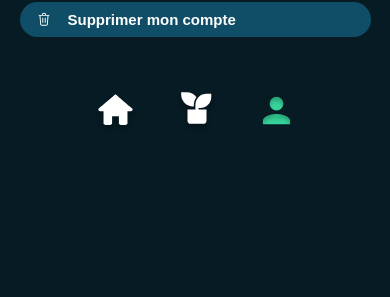
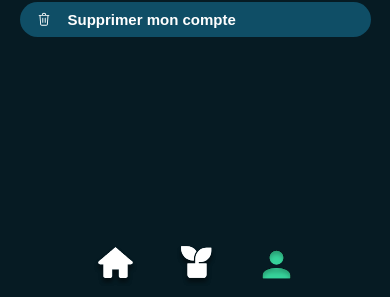
Before and after one commit to davidalejo32/On-s-plante, a plain HTML site: page profile.html in a window 390 px wide. Shown: the part 544-841 px from the top of the page. Drawn offline with Linux system fonts and the light colour scheme.

Commit message:
cambios en el nav de mobile de profile

```diff
--- a/css/associations-mobile.css
+++ b/css/associations-mobile.css
@@ -36,7 +36,7 @@ section {
 
 .header-container-nav {
     width: 100%;
-    height: 8rem;
+    height: auto;
     position: absolute;
     bottom: 0;
 }
--- a/css/profile-mobile.css
+++ b/css/profile-mobile.css
@@ -125,6 +125,13 @@ main h1 {
    color: white;
 }
 
+.header-container-nav {
+   width: 100%;
+   height: auto;
+   position: absolute;
+   bottom: 0;
+}
+
 .header-container-nav ul {
    width: 100%;
    min-width: 320px;
--- a/profile.html
+++ b/profile.html
@@ -9,6 +9,13 @@
    <title>Profil</title>
 </head>
 <body>
+   <nav class="header-container-nav">
+      <ul>
+          <li><a href="./index.html"><img src="./assets/icons/home-white.svg" alt="logo de home"></a></li>
+          <li><a href="./associations.html"><img src="./assets/icons/plant-fill-white.svg" alt="logo de planta"></a></li>
+          <li><a href="#"><img src="./assets/icons/account-green.svg" alt="logo de cuenta"></a></li>
+      </ul>
+   </nav>
    <header>
       <nav class="nav-container">
           <div class="nav-container-left">
```
